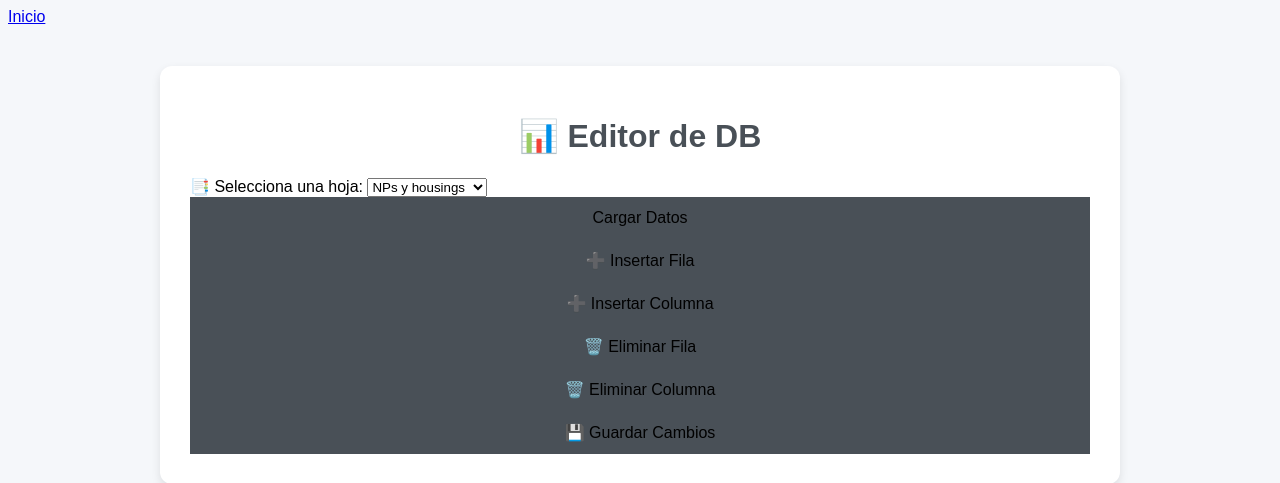
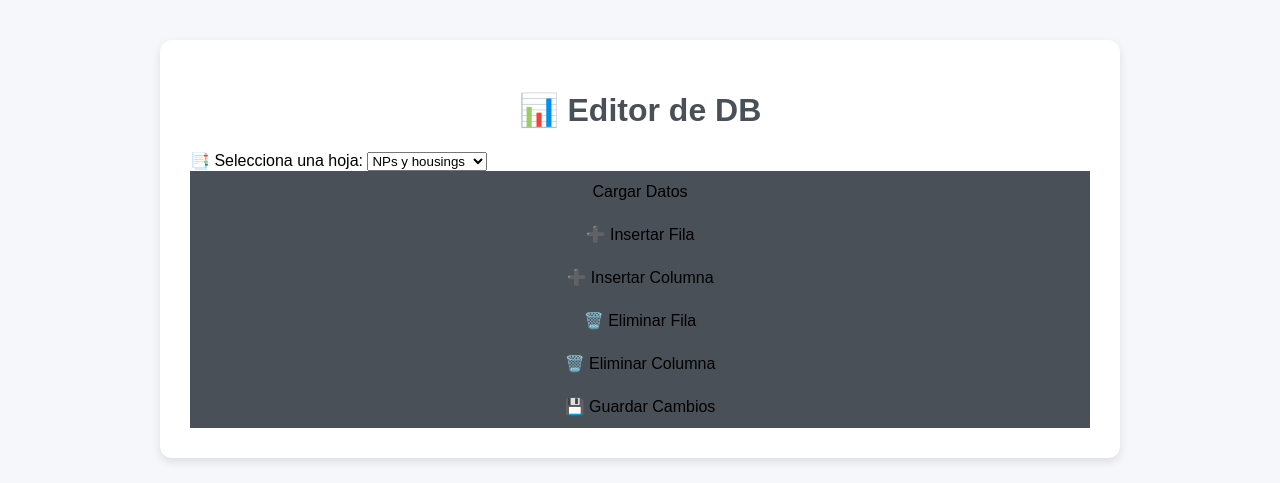
Before and after one commit to moisesrmz/WebAppLineFinder, a Flask app: page /editor/editar_excel in a window 1280 px wide. Shown: the top 483 px of the page. Run offline with Flask 3, Linux system fonts and the light colour scheme; the visitor is signed in with stand-in values (Sample User, id 1).

Commit message:
se quita boton inicio

```diff
--- a/frontend/templates/base.html
+++ b/frontend/templates/base.html
@@ -7,10 +7,6 @@
     <title>{% block title %}Administration{% endblock %}</title>
 </head>
 <body>
-    <nav>
-        <a href="{{ url_for('views.index') }}">Inicio</a>
-        <a href="{{ url_for('editor.edit_excel') }}"></a>
-    </nav>
     <main>
         {% block content %}
         <p>Bienvenido a la aplicación.</p>  <!-- ✅ Esto se reemplazará con edit_excel.html -->
```
